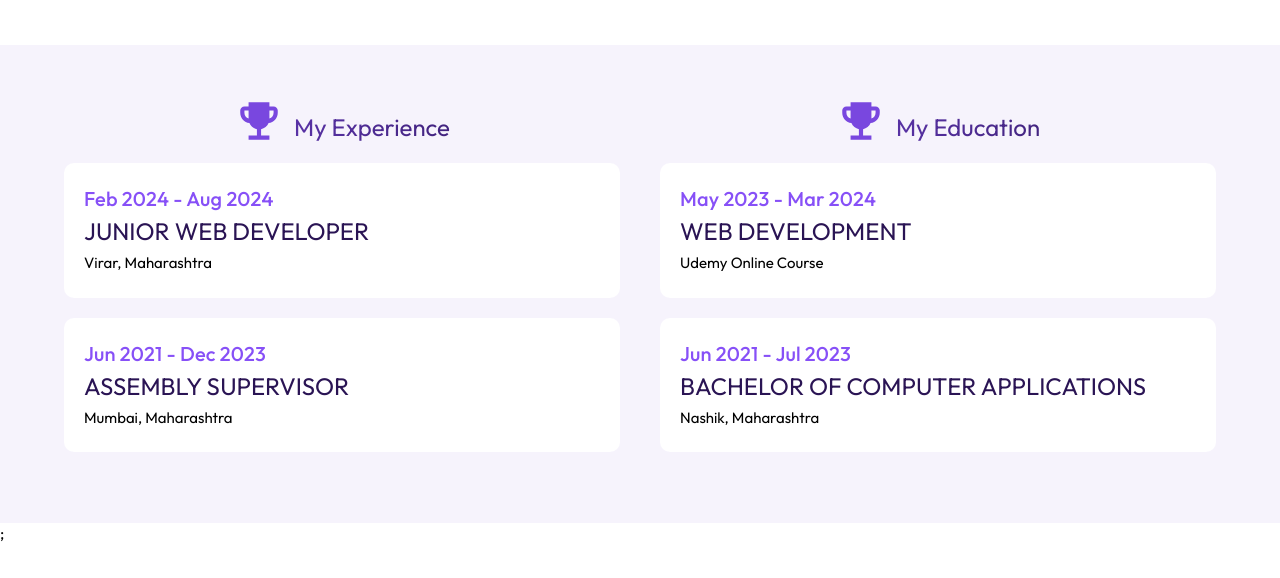
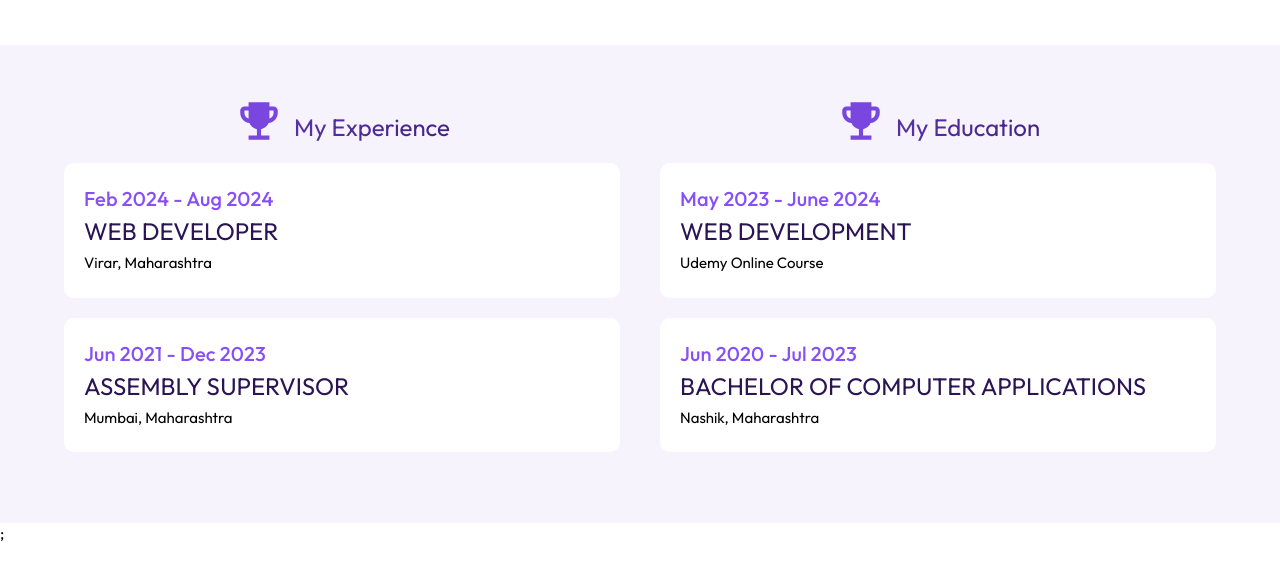
Before and after one commit to RohitG8812/next_portfolio, a Next.js app: page /exp_edu in a window 1280 px wide. Shown: the top 578 px of the page. Built offline with nearby package versions, Linux system fonts and the light colour scheme.

Commit message:
complete all

```diff
--- a/src/pages/exp_edu.js
+++ b/src/pages/exp_edu.js
@@ -7,7 +7,7 @@ const Exp_Edu = () => {
   const experience = [
     {
       year: "Feb 2024 - Aug 2024",
-      designation: "Junior Web Developer",
+      designation: "Web Developer",
       location: "Virar, Maharashtra",
     },
     {
@@ -19,12 +19,12 @@ const Exp_Edu = () => {
 
   const education = [
     {
-      year: "May 2023 - Mar 2024",
+      year: "May 2023 - June 2024",
       course: "Web Development",
       location: "Udemy Online Course",
     },
     {
-      year: "Jun 2021 - Jul 2023",
+      year: "Jun 2020 - Jul 2023",
       course: "Bachelor of Computer Applications",
       location: "Nashik, Maharashtra",
     },
--- a/src/pages/landing.js
+++ b/src/pages/landing.js
@@ -17,8 +17,8 @@ const Landing = () => {
 
   const handleDownload = () => {
     const link = document.createElement("a");
-    link.href = "/Prathamesh_Chavan_CV.pdf"; // Path to your CV file in the public directory
-    link.download = "Prathamesh_Chavan_CV.pdf"; // Desired file name for the downloaded file
+    link.href = "/Rohit_Gupta_CV.pdf"; // Path to your CV file in the public directory
+    link.download = "Rohit_Gupta_CV.pdf"; // Desired file name for the downloaded file
     document.body.appendChild(link);
     link.click();
     document.body.removeChild(link);
```
Also changed, not shown: 2 other files (tests, documents, lock files or other folders).
